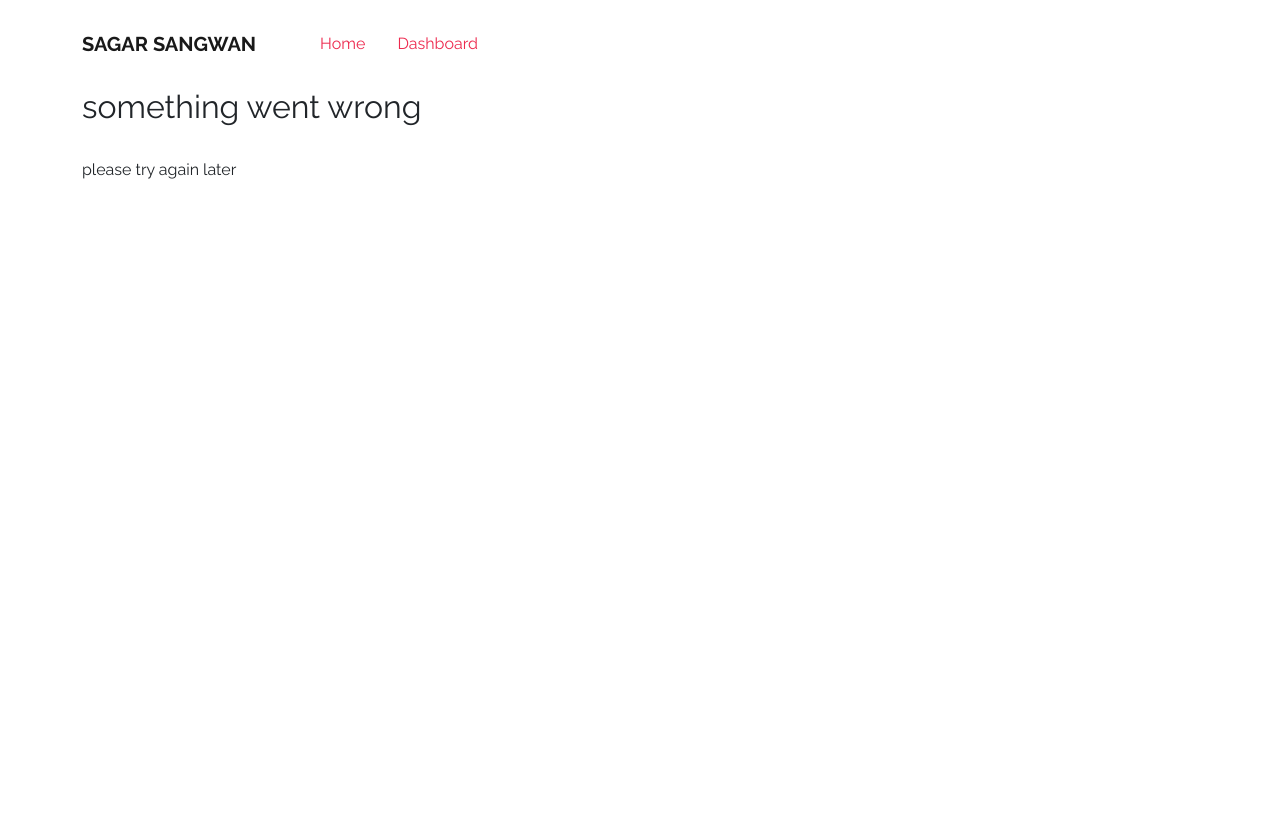
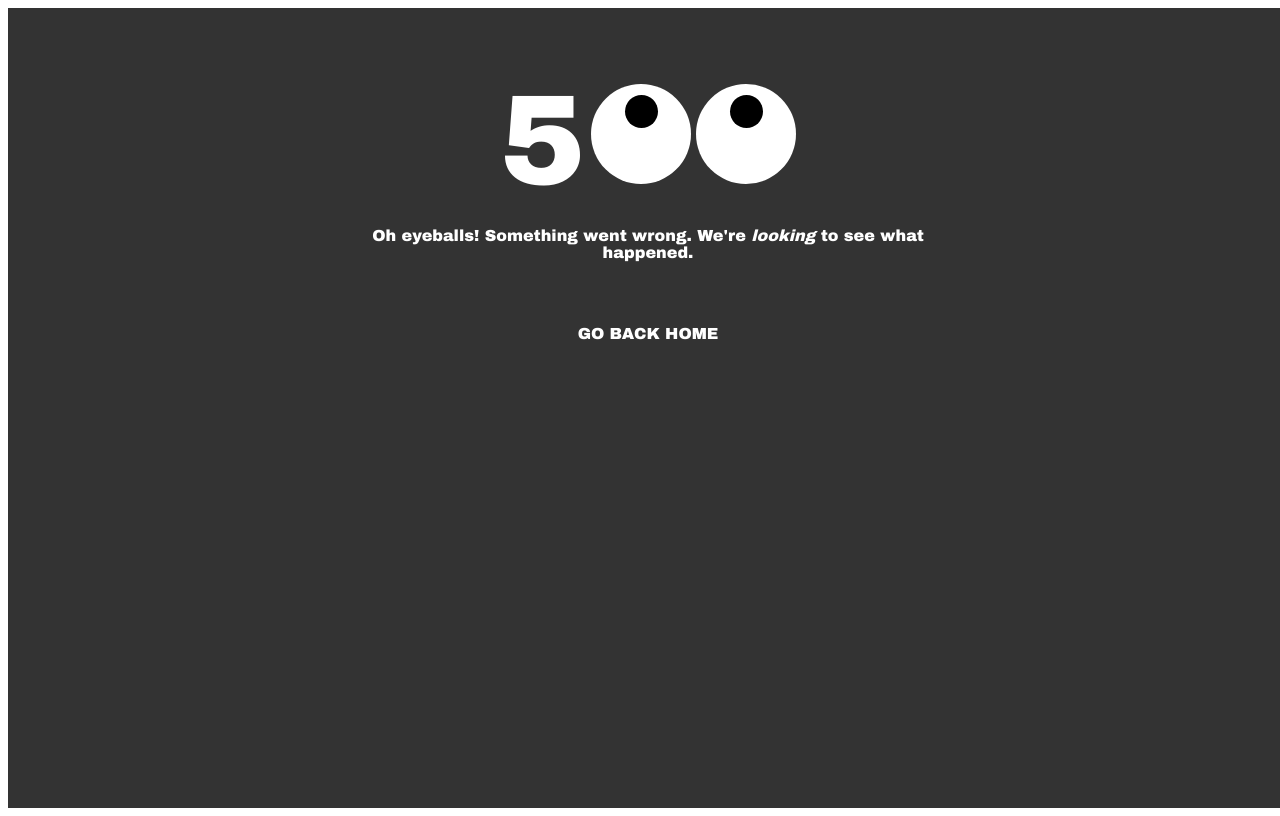
Before and after one commit to sagarsangwan/sagarsangwan, a Flask app: template templates/pages/500.html in a window 1280 px wide. Before the commit the page ends 179 px from the top, so only its background shows below. Run offline with Flask 2, Linux system fonts and the light colour scheme; the template is opened without the code that fills it, so the values that code supplies are empty; parts of the project's set-up code (start-up, migrations or seed data) failed here and were passed over; some libraries are stand-ins or nearby versions.

Commit message:
change in style of 500 error page

```diff
--- a/templates/pages/500.html
+++ b/templates/pages/500.html
@@ -1,14 +1,110 @@
-{% extends "base.html" %}
+<html>
 
-{% block content %}
+<head>
+    <link rel="stylesheet" href="/static/style.css">
 
-<div>
+    <title>Document</title>
+    <script src="https://code.jquery.com/jquery-3.3.1.slim.min.js"
+        integrity="sha384-q8i/X+965DzO0rT7abK41JStQIAqVgRVzpbzo5smXKp4YfRvH+8abtTE1Pi6jizo"
+        crossorigin="anonymous"></script>
 
-    <h2>something went wrong</h2><br>
-    <p>
-        please try again later
-    </p>
 
-</div>
 
-{% endblock %}
+</head>
+
+<body>
+    <style>
+        .full-screen {
+            background-color: #333333;
+            width: 100vw;
+            height: 100vh;
+            color: white;
+            font-family: "Arial Black";
+            text-align: center;
+        }
+
+        .container {
+            padding-top: 4em;
+            width: 50%;
+            display: block;
+            margin: 0 auto;
+        }
+
+        .error-num {
+            font-size: 8em;
+        }
+
+        .eye {
+            background: #fff;
+            border-radius: 50%;
+            display: inline-block;
+            height: 100px;
+            position: relative;
+            width: 100px;
+        }
+
+        .eye::after {
+            background: #000;
+            border-radius: 50%;
+            bottom: 56.1px;
+            content: " ";
+            height: 33px;
+            position: absolute;
+            right: 33px;
+            width: 33px;
+        }
+
+        .italic {
+            font-style: italic;
+        }
+
+        p {
+            margin-bottom: 4em;
+        }
+
+        a {
+            color: white;
+            text-decoration: none;
+            text-transform: uppercase;
+        }
+
+        a:hover {
+            color: lightgray;
+        }
+    </style>
+
+    <div class="full-screen">
+        <div class='container'>
+            <span class="error-num">5</span>
+            <div class='eye'></div>
+            <div class='eye'></div>
+
+            <p class="sub-text">Oh eyeballs! Something went wrong. We're <span class="italic">looking</span> to see what
+                happened.</p>
+            <a href="/">Go back Home</a>
+        </div>
+    </div>
+
+    <script>
+        $(function () {
+
+            $("body").mousemove(function (event) {
+                console.log("abc")
+                var eye = $(".eye");
+                var x = (eye.offset().left) + (eye.width() / 2);
+                var y = (eye.offset().top) + (eye.height() / 2);
+                var rad = Math.atan2(event.pageX - x, event.pageY - y);
+                var rot = (rad * (180 / Math.PI) * -1) + 180;
+                eye.css({
+                    '-webkit-transform': 'rotate(' + rot + 'deg)',
+                    '-moz-transform': 'rotate(' + rot + 'deg)',
+                    '-ms-transform': 'rotate(' + rot + 'deg)',
+                    'transform': 'rotate(' + rot + 'deg)'
+                });
+            });
+        })
+
+    </script>
+</body>
+
+</html>
```
